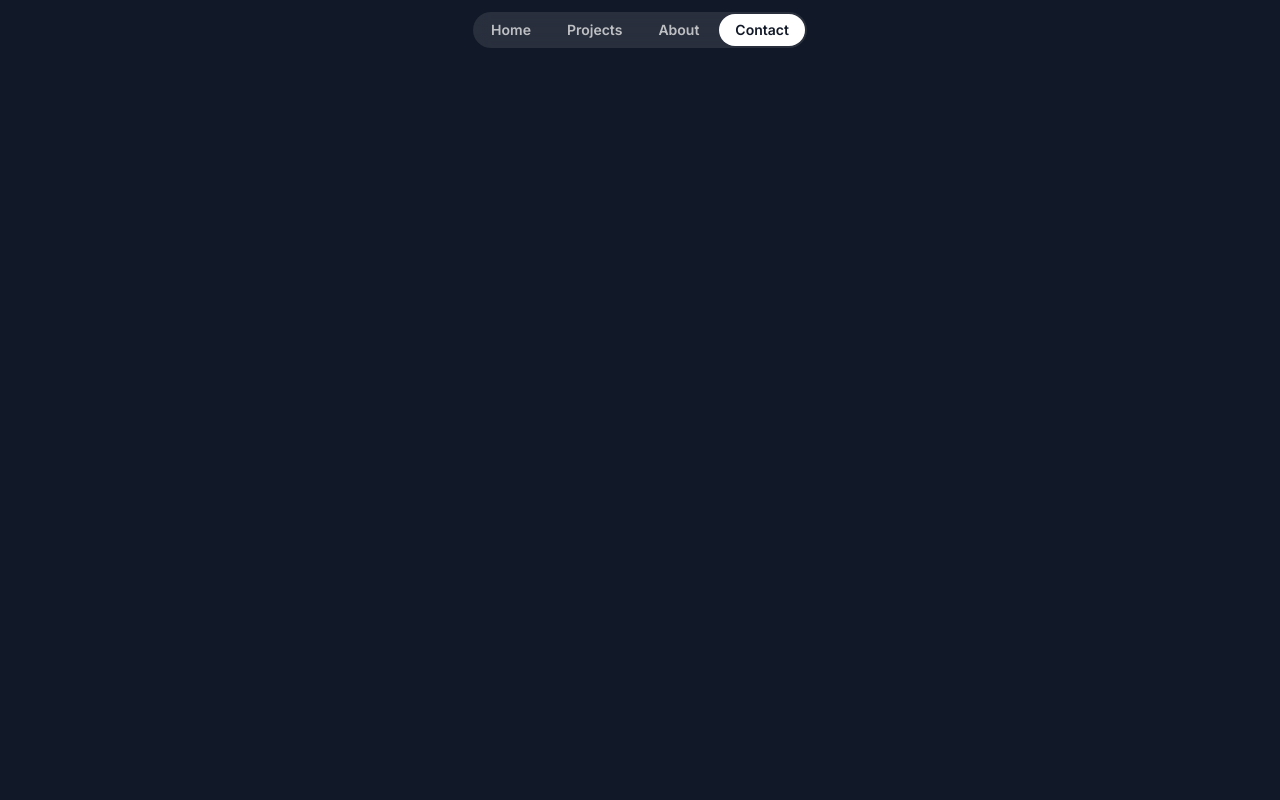
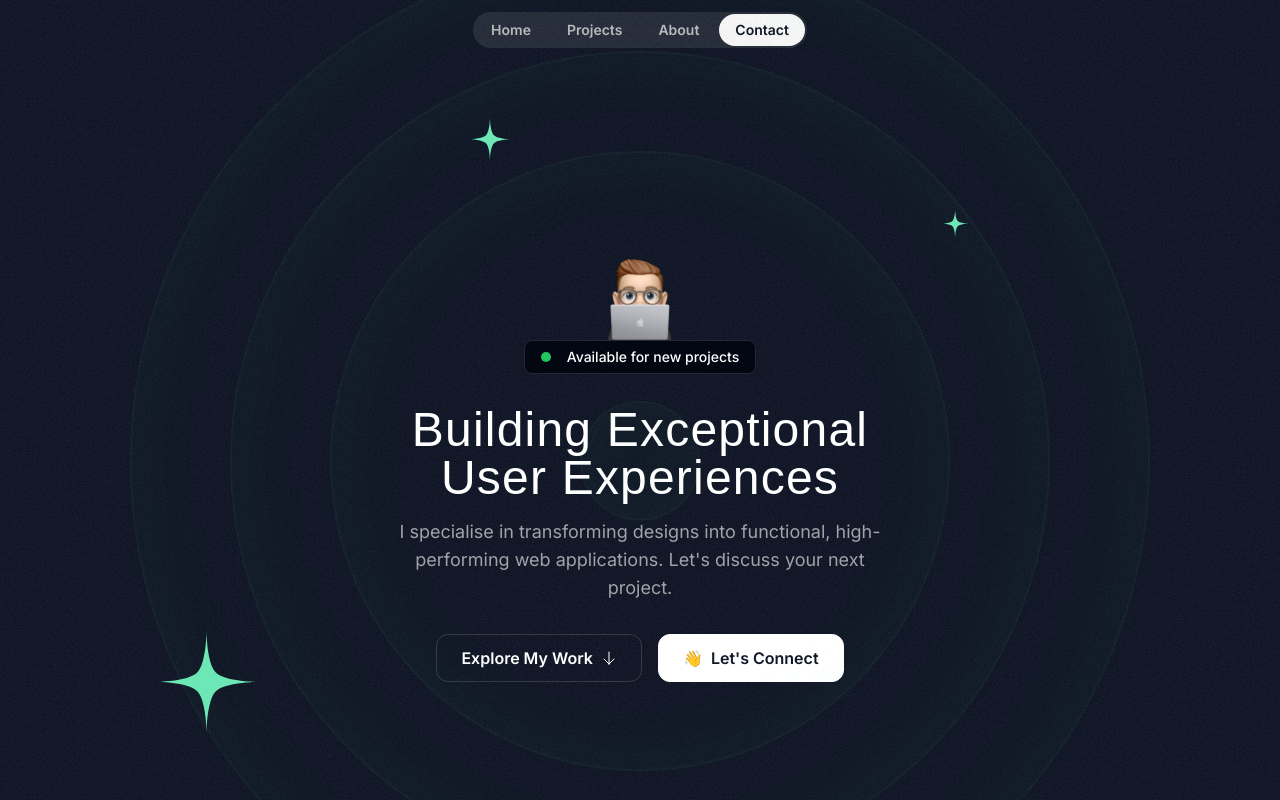
Before and after one commit to tommywa-a/Portfolio-site, a Next.js app: page / in a window 1280 px wide. Shown: the top 800 px of the page. Built offline with nearby package versions, Linux system fonts and the light colour scheme; a web font is replaced by a local one.

Commit message:
Hero section

```diff
--- a/src/app/globals.css
+++ b/src/app/globals.css
@@ -6,4 +6,8 @@
   .nav-item {
     @apply px-4 py-1.5 rounded-full text-white/70 text-sm font-semibold hover:bg-white/10 hover:text-white transition duration-300
   }
+
+  .hero-ring {
+    @apply absolute inset-0 border-2 top-1/2 left-1/2 -translate-x-1/2 -translate-y-1/2 rounded-full border-emerald-300/5 shadow-[0_0_80px_inset] shadow-emerald-300/5
+  }
 }
--- a/src/app/page.tsx
+++ b/src/app/page.tsx
@@ -1,9 +1,11 @@
 import { Header } from "@/sections/Header";
+import { HeroSection } from "@/sections/Hero";
 
 export default function Home() {
   return (
     <div>
       <Header />
+      <HeroSection />
     </div>
   );
 }
--- /dev/null
+++ b/src/components/HeroOrbit.tsx
@@ -0,0 +1,22 @@
+import { PropsWithChildren } from 'react'
+
+export const HeroOrbit = ({
+	children,
+	size,
+	rotation
+}: PropsWithChildren<{ size: number; rotation: number }>) => {
+	return (
+		<div className='absolute left-1/2 top-1/2 -translate-x-1/2 -translate-y-1/2'>
+			<div
+				className=''
+				style={{
+					transform: `rotate(${rotation}deg)`,
+					height: `${size}px`,
+					width: `${size}px`,
+				}}
+			>
+				<div className='inline-flex' style={{transform: `rotate(${rotation * -1}deg)`}}>{children}</div>
+			</div>
+		</div>
+	)
+}
--- a/src/sections/Header.tsx
+++ b/src/sections/Header.tsx
@@ -1,6 +1,6 @@
 export const Header = () => {
   return (
-  <div className="flex justify-center items-center relative top-3">
+  <div className="flex justify-center items-center fixed top-3 w-full">
     <nav className="flex gap-1 p-0.5 border-white/15 rounded-full bg-white/10 backdrop-blur">
       <a href="#" className="nav-item">Home</a>
       <a href="#" className="nav-item">Projects</a>
--- a/src/sections/Hero.tsx
+++ b/src/sections/Hero.tsx
@@ -1,3 +1,64 @@
+import memojiImage from '@/assets/images/memoji-computer.png'
+import Image from 'next/image'
+import ArrowDown from '@/assets/icons/arrow-down.svg'
+import grainImage from '@/assets/images/grain.jpg'
+import StarIcon from '@/assets/icons/star.svg'
+import { HeroOrbit } from '@/components/HeroOrbit'
+
 export const HeroSection = () => {
-  return <div>Hero Section</div>;
-};
+	return (
+		<div className='py-32 md:py-48 lg:py-60 relative z-0 overflow-x-clip'>
+			<div
+				className='absolute inset-0 -z-30 opacity-5'
+				style={{ backgroundImage: `url(${grainImage.src})` }}
+			/>
+			<div className='size-[620px] hero-ring' />
+			<div className='size-[820px] hero-ring' />
+			<div className='size-[1020px] hero-ring' />
+			<div className='size-[120px] hero-ring' />
+			<HeroOrbit size={800} rotation={-72}>
+		  	<StarIcon className='size-28 text-emerald-300' />
+      </HeroOrbit>
+			<HeroOrbit size={550} rotation={20}>
+		  	<StarIcon className='size-12 text-emerald-300' />
+      </HeroOrbit>
+			<HeroOrbit size={590} rotation={98}>
+		  	<StarIcon className='size-8 text-emerald-300' />
+      </HeroOrbit>
+			<div className='container'>
+				<div className='flex flex-col items-center'>
+					<Image
+						src={memojiImage}
+						className='size-[100px]'
+						alt='Person peeking from behind laptop memoji'
+					/>
+					<div className='bg-gray-950 border border-gray-800 px-4 py-1.5 inline-flex items-center gap-4 rounded-lg'>
+						<div className='bg-green-500 size-2.5 rounded-full '></div>
+						<div className='text-sm font-medium'>
+							Available for new projects
+						</div>
+					</div>
+				</div>
+				<div className='max-w-lg mx-auto'>
+					<h1 className='font-serif text-3xl md:text-5xl text-center mt-8 tracking-wide'>
+						Building Exceptional User Experiences
+					</h1>
+					<p className='mt-4 text-center text-white/60 md:text-lg'>
+						I specialise in transforming designs into functional,
+						high-performing web applications. Let's discuss your next project.
+					</p>
+				</div>
+				<div className='flex flex-col md:flex-row justify-center items-center mt-8 gap-4'>
+					<button className='inline-flex items-center gap-2 border border-white/15 px-6 h-12 rounded-xl'>
+						<span className='font-semibold'>Explore My Work</span>
+						<ArrowDown className='size-4' />
+					</button>
+					<button className='inline-flex items-center gap-2 border border-white bg-white text-gray-900 h-12 px-6 rounded-xl'>
+						<span>👋</span>
+						<span className='font-semibold'>Let's Connect</span>
+					</button>
+				</div>
+			</div>
+		</div>
+	)
+}
```
